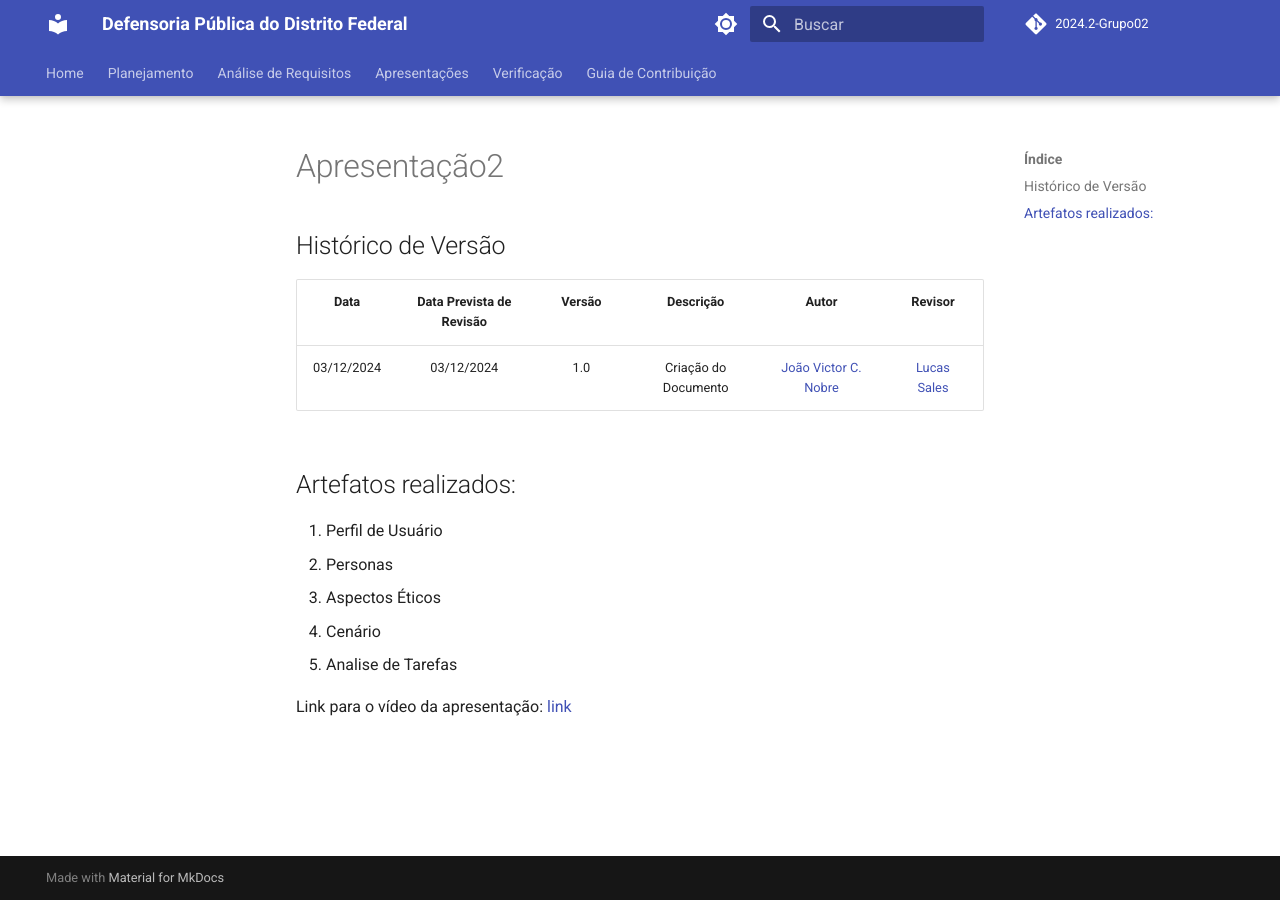
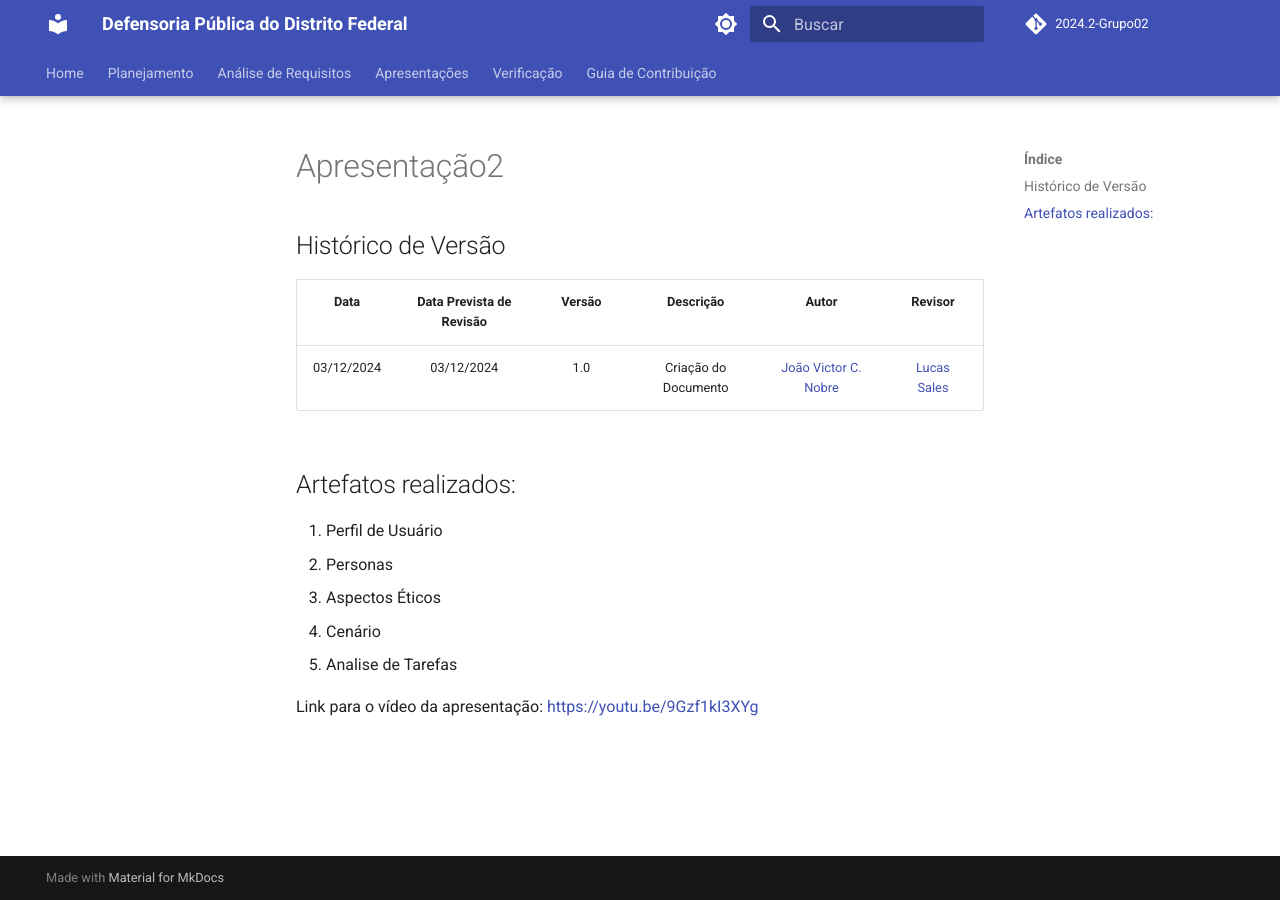
Before and after one commit to Interacao-Humano-Computador/2024.2-Grupo02, an MkDocs documentation site: the page built from docs/Apresentacoes/apresentação2.md, in a window 1280 px wide. Built offline with MkDocs 1.6.1 and Material for MkDocs 9.7.7, drawn with Linux system fonts in a browser that asks for light colours; comment, search, counter and statistics services are not loaded.

Commit message:
links para as apresentações

```diff
--- a/docs/Apresentacoes/apresentação2.md
+++ b/docs/Apresentacoes/apresentação2.md
@@ -15,4 +15,4 @@
 </ol>
 
 Link para o vídeo da apresentação:
-[link](link)
+[https://youtu.be/9Gzf1kI3XYg](https://youtu.be/9Gzf1kI3XYg)
```
Also changed, not shown: docs/Apresentacoes/apresentação3.md (+1 -1 lines).
